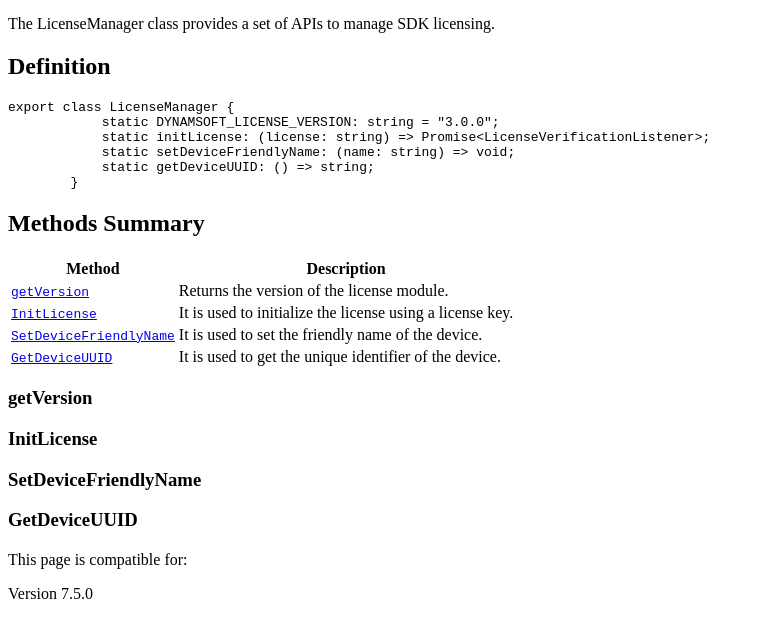
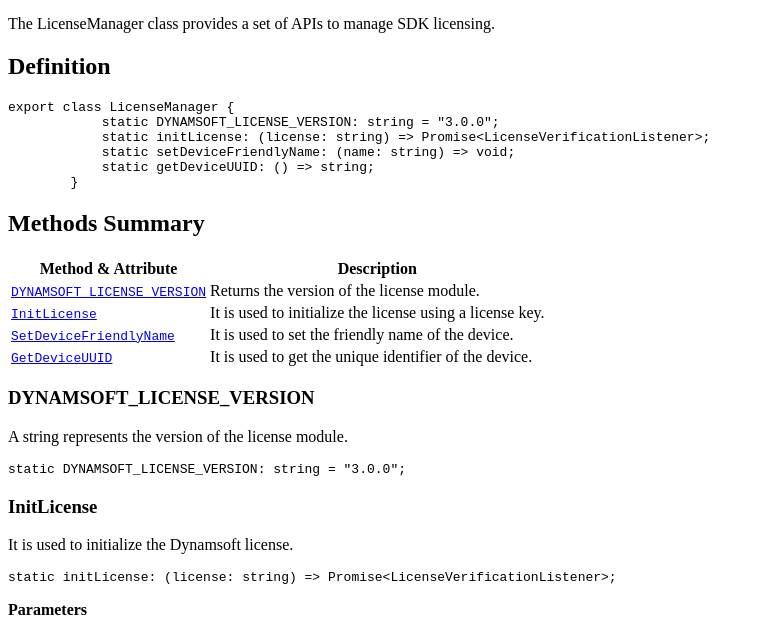
Before and after one commit to dynamsoft-docs/capture-vision-docs-js, a Jekyll site: the page built from programming/javascript/api-reference/license/license-manager.md, in a window 1280 px wide and 1400 px high, scrolled down 680 px. Shown: the top 619 px of the window, without its empty margins (0-763 px from the left). Built offline with Jekyll 4.4.1, drawn with Linux system fonts in a browser that asks for light colours; some of the changed text lies outside the part shown.

Commit message:
update license part

````diff
--- a/_includes/sidelist-programming/programming-js.html
+++ b/_includes/sidelist-programming/programming-js.html
@@ -52,8 +52,8 @@
         </li>
         <li lang="javascript"><a>Final Results Filters</a>
             <ul lang="javascript">
-                <li lang="javascript"><a href="{{ site.js_api }}core/basic-structures/captured-result-filter.html" class="otherLinkColour">CCapturedResultFilter</a></li>
-                <li lang="javascript"><a href="{{ site.js_api }}utility/multi-frame-result-cross-filter.html" class="otherLinkColour">CMultiFrameResultCrossFilter</a></li>
+                <li lang="javascript"><a href="{{ site.js_api }}core/basic-structures/captured-result-filter.html" class="otherLinkColour">CapturedResultFilter</a></li>
+                <li lang="javascript"><a href="{{ site.js_api }}utility/multi-frame-result-cross-filter.html" class="otherLinkColour">MultiFrameResultCrossFilter</a></li>
             </ul>
         </li>
         <li lang="javascript"><a>Intermediate Results</a>
--- a/programming/javascript/api-reference/license/license-manager.md
+++ b/programming/javascript/api-reference/license/license-manager.md
@@ -24,17 +24,57 @@ export class LicenseManager {
 
 ## Methods Summary
 
-| Method               | Description |
+| Method & Attribute       | Description |
 |----------------------|-------------|
-| [`getVersion`](#getversion)                       | Returns the version of the license module.    |
+| [`DYNAMSOFT_LICENSE_VERSION`](#dynamsoftlicenseversion)        | Returns the version of the license module.   |
 | [`InitLicense`](#initlicense)                     | It is used to initialize the license using a license key. |
 | [`SetDeviceFriendlyName`](#setdevicefriendlyname) | It is used to set the friendly name of the device. |
 | [`GetDeviceUUID`](#getdeviceuuid)                 | It is used to get the unique identifier of the device. |
 
-### getVersion
+### DYNAMSOFT_LICENSE_VERSION
+
+A string represents the version of the license module.
+
+```js
+static DYNAMSOFT_LICENSE_VERSION: string = "3.0.0";
+```
 
 ### InitLicense
 
+It is used to initialize the Dynamsoft license.
+
+```js
+static initLicense: (license: string) => Promise<LicenseVerificationListener>;
+```
+
+**Parameters**
+
+`license`: A string representing the license key.
+
+**Return Value**
+
+Returns a promise that resolves to a `LicenseVerificationListener`. The `LicenseVerificationListener` is an interface that provides callbacks for license verification status.
+
 ### SetDeviceFriendlyName
 
+It is used to set the friendly name for the device.
+
+```js
+static setDeviceFriendlyName: (name: string) => void;
+```
+
+**Parameters**
+
+`name`: A string representing the friendly name of the device.
+
 ### GetDeviceUUID
+
+It is used to get the Universally Unique Identifier (UUID) of the device.
+
+```js
+static getDeviceUUID: () => string;
+```
+
+**Return Value**
+
+Returns a string representing the UUID of the device.
````
Also changed, not shown: programming/javascript/api-reference/license/license.md (+2 -2 lines).
